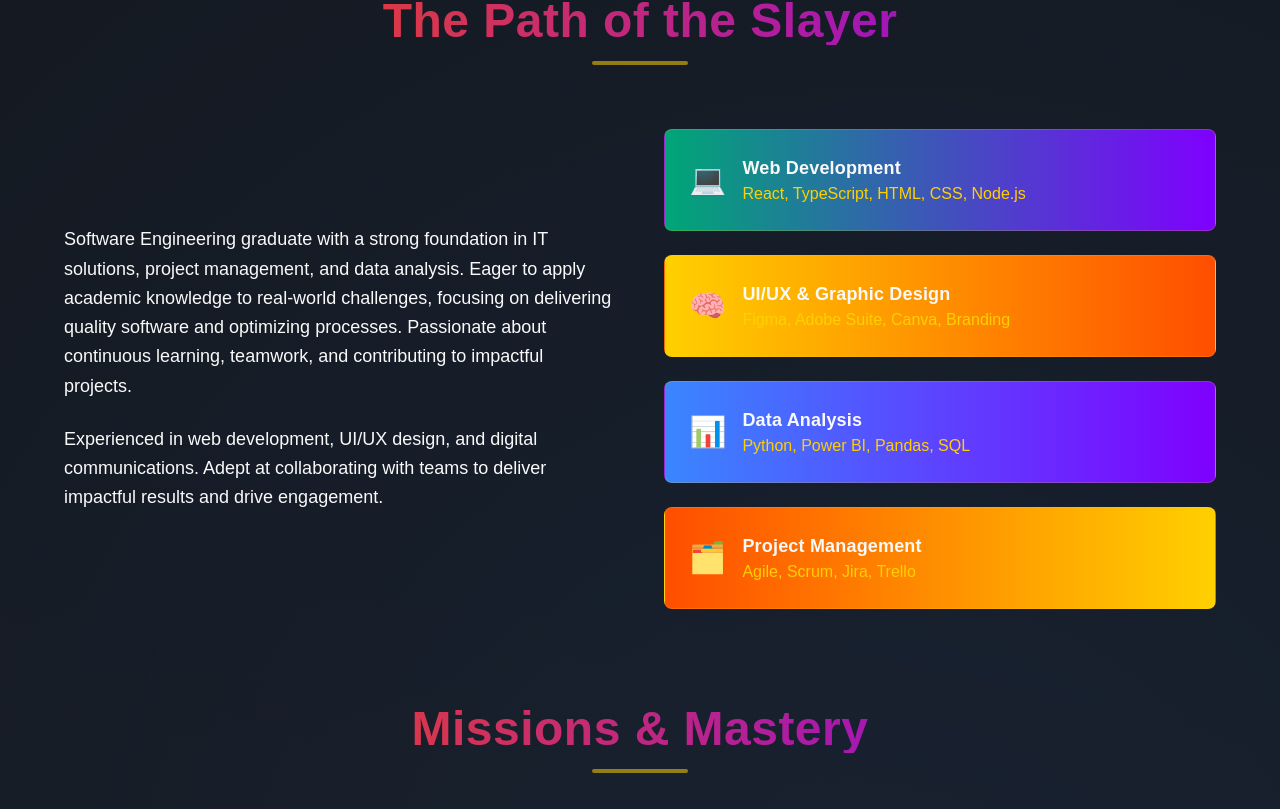
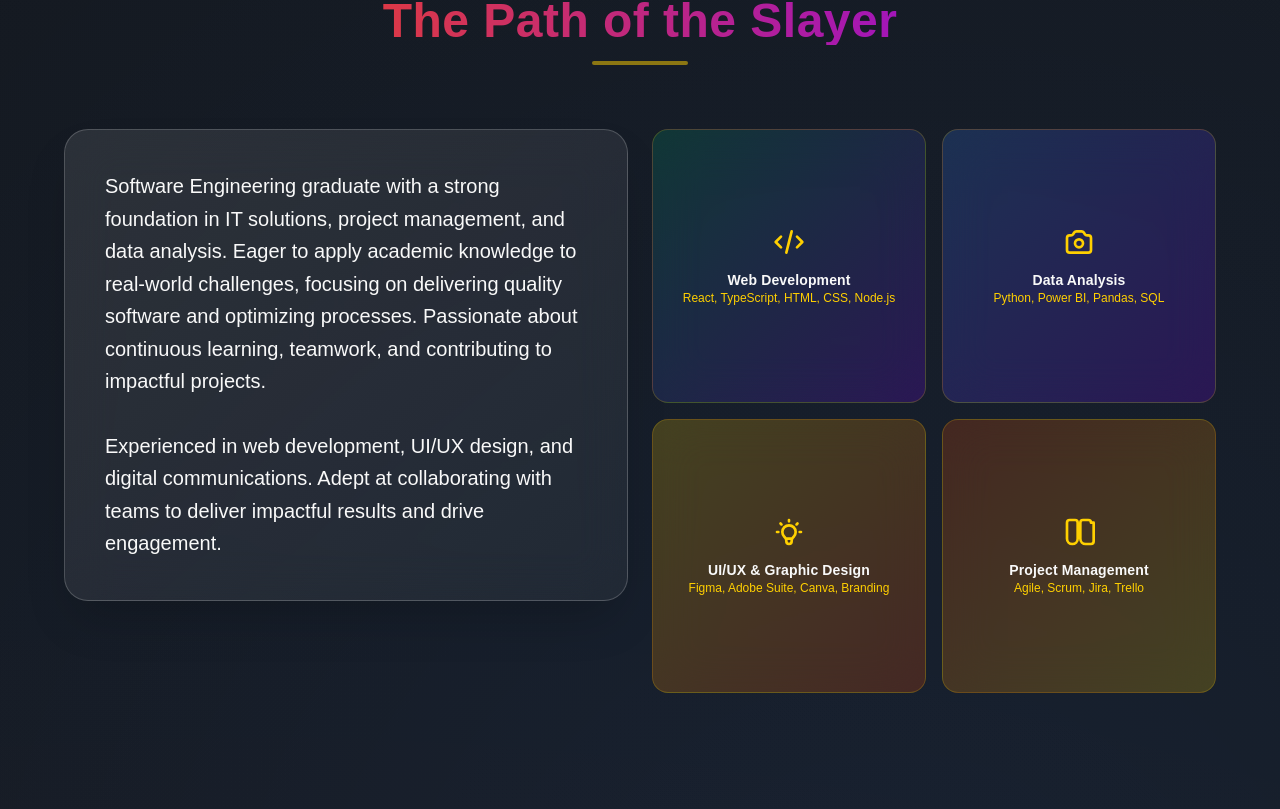
Before and after one commit to mahimrahman/Portfolio-JJKxDS-Themed, a React (Create React App) app: page / in a window 1280 px wide. Shown: the part 851-1660 px from the top of the page. Built offline with nearby package versions, Linux system fonts and the light colour scheme.

Commit message:
Revamped About component with new SVG icons for each card, improved layout with a 50-50 grid structure, and enhanced animations for text and card interactions. Updated content for better clarity and engagement.

```diff
--- a/src/components/About.tsx
+++ b/src/components/About.tsx
@@ -6,28 +6,45 @@ const aboutCards = [
   {
     title: 'Development',
     subtitle: 'Code Sorcery',
-    icon: '💻',
+    icon: (
+      <svg className="w-8 h-8" fill="none" stroke="currentColor" viewBox="0 0 24 24">
+        <path strokeLinecap="round" strokeLinejoin="round" strokeWidth={2} d="M10 20l4-16m4 4l4 4-4 4M6 16l-4-4 4-4" />
+      </svg>
+    ),
     color: 'from-checkered-green to-domain-violet',
     link: '/development',
   },
   {
     title: 'UI/UX',
     subtitle: 'User Alchemy',
-    icon: '🧠',
+    icon: (
+      <svg className="w-8 h-8" fill="none" stroke="currentColor" viewBox="0 0 24 24">
+        <path strokeLinecap="round" strokeLinejoin="round" strokeWidth={2} d="M9.663 17h4.673M12 3v1m6.364 1.636l-.707.707M21 12h-1M4 12H3m3.343-5.657l-.707-.707m2.828 9.9a5 5 0 117.072 0l-.548.547A3.374 3.374 0 0014 18.469V19a2 2 0 11-4 0v-.531c0-.895-.356-1.754-.988-2.386l-.548-.547z" />
+      </svg>
+    ),
     color: 'from-zenitsu-lightning to-rengoku-flame',
     link: '/uiux',
   },
   {
     title: 'Photography',
     subtitle: 'Lens Chronicles',
-    icon: '📸',
+    icon: (
+      <svg className="w-8 h-8" fill="none" stroke="currentColor" viewBox="0 0 24 24">
+        <path strokeLinecap="round" strokeLinejoin="round" strokeWidth={2} d="M3 9a2 2 0 012-2h.93a2 2 0 001.664-.89l.812-1.22A2 2 0 0110.07 4h3.86a2 2 0 011.664.89l.812 1.22A2 2 0 0018.07 7H19a2 2 0 012 2v9a2 2 0 01-2 2H5a2 2 0 01-2-2V9z" />
+        <path strokeLinecap="round" strokeLinejoin="round" strokeWidth={2} d="M15 13a3 3 0 11-6 0 3 3 0 016 0z" />
+      </svg>
+    ),
     color: 'from-rengoku-flame to-domain-violet',
     link: '/photography',
   },
   {
     title: 'Graphic Design',
     subtitle: 'Visual Symmetry',
-    icon: '🎨',
+    icon: (
+      <svg className="w-8 h-8" fill="none" stroke="currentColor" viewBox="0 0 24 24">
+        <path strokeLinecap="round" strokeLinejoin="round" strokeWidth={2} d="M7 21a4 4 0 01-4-4V5a2 2 0 012-2h4a2 2 0 012 2v12a4 4 0 01-4 4zM21 5a2 2 0 00-2-2h-4a2 2 0 00-2 2v12a4 4 0 004 4h4a2 2 0 002-2V5z" />
+      </svg>
+    ),
     color: 'from-cursed-blue to-domain-violet',
     link: '/design',
   },
@@ -48,64 +65,249 @@ const About: React.FC = () =>
         </h2>
         <span className="block w-24 h-1 mx-auto mb-8 bg-zenitsu-lightning rounded-full animate-pulse" />
       </motion.div>
-      <div className="grid md:grid-cols-2 gap-12 items-center">
+
+      {/* Bento Grid Layout - 50-50 proportions with enhanced animations */}
+      <div className="grid grid-cols-1 lg:grid-cols-2 gap-6 h-[600px] items-start">
+        {/* Left Column - Text Section (50% width) */}
         <motion.div
-          initial={{ opacity: 0, x: -20 }}
-          whileInView={{ opacity: 1, x: 0 }}
-          transition={{ duration: 0.8 }}
-          viewport={{ once: true }}
+          initial={{ opacity: 0, x: -30, y: 20 }}
+          whileInView={{ opacity: 1, x: 0, y: 0 }}
+          transition={{
+            duration: 1.2,
+            ease: [0.25, 0.46, 0.45, 0.94],
+            delay: 0.1
+          }}
+          viewport={{ once: true, margin: "-100px" }}
           className="space-y-6"
         >
-          <p className="text-lg text-snow-white leading-relaxed break-words whitespace-normal min-w-0">
+          <motion.div
+            className="h-full bg-gradient-to-br from-snow-white/10 to-snow-white/5 backdrop-blur-xl rounded-3xl border border-snow-white/20 shadow-2xl shadow-black/20 p-10 flex flex-col justify-center"
+            whileHover={{
+              scale: 1.02,
+              y: -5,
+              boxShadow: "0 25px 50px -12px rgba(0, 0, 0, 0.4)"
+            }}
+            transition={{
+              type: "spring",
+              stiffness: 300,
+              damping: 20,
+              duration: 0.6
+            }}
+          >
+            <motion.div
+              className="space-y-8"
+              initial={{ opacity: 0, y: 20 }}
+              whileInView={{ opacity: 1, y: 0 }}
+              transition={{
+                duration: 0.8,
+                delay: 0.3,
+                ease: "easeOut"
+              }}
+              viewport={{ once: true }}
+            >
+              <motion.p
+                className="text-xl text-snow-white leading-relaxed break-words whitespace-normal min-w-0"
+                initial={{ opacity: 0, y: 15 }}
+                whileInView={{ opacity: 1, y: 0 }}
+                transition={{
+                  duration: 0.6,
+                  delay: 0.4,
+                  ease: "easeOut"
+                }}
+                viewport={{ once: true }}
+              >
                 Software Engineering graduate with a strong foundation in IT solutions, project management, and data analysis. Eager to apply academic knowledge to real-world challenges, focusing on delivering quality software and optimizing processes. Passionate about continuous learning, teamwork, and contributing to impactful projects.
-          </p>
-          <p className="text-lg text-snow-white leading-relaxed break-words whitespace-normal min-w-0">
+              </motion.p>
+              <motion.p
+                className="text-xl text-snow-white leading-relaxed break-words whitespace-normal min-w-0"
+                initial={{ opacity: 0, y: 15 }}
+                whileInView={{ opacity: 1, y: 0 }}
+                transition={{
+                  duration: 0.6,
+                  delay: 0.6,
+                  ease: "easeOut"
+                }}
+                viewport={{ once: true }}
+              >
                 Experienced in web development, UI/UX design, and digital communications. Adept at collaborating with teams to deliver impactful results and drive engagement.
-          </p>
+              </motion.p>
             </motion.div>
+          </motion.div>
+        </motion.div>
+
+        {/* Right Column - 4 Square Cards in 2x2 Grid (50% width) */}
         <motion.div
-          initial={{ opacity: 0, x: 20 }}
-          whileInView={{ opacity: 1, x: 0 }}
-          transition={{ duration: 0.8 }}
+          initial={{ opacity: 0, x: 30, y: 20 }}
+          whileInView={{ opacity: 1, x: 0, y: 0 }}
+          transition={{
+            duration: 1.2,
+            ease: [0.25, 0.46, 0.45, 0.94],
+            delay: 0.2
+          }}
+          viewport={{ once: true, margin: "-100px" }}
+          className="grid grid-cols-2 gap-4 h-full"
+        >
+          {/* Top Row - 2 Square Cards */}
+          <div className="space-y-4">
+            <motion.div
+              className="aspect-square bg-gradient-to-br from-checkered-green/20 to-domain-violet/20 backdrop-blur-xl rounded-2xl border border-zenitsu-lightning/20 hover:border-zenitsu-lightning/40 transition-all duration-300 cursor-pointer p-4 flex flex-col justify-center group hover:shadow-xl hover:shadow-checkered-green/20"
+              initial={{ opacity: 0, scale: 0.8, y: 20 }}
+              whileInView={{ opacity: 1, scale: 1, y: 0 }}
+              whileHover={{
+                scale: 1.05,
+                y: -8,
+                rotateY: 5,
+                boxShadow: "0 20px 40px -12px rgba(0, 0, 0, 0.3)"
+              }}
+              transition={{
+                duration: 0.8,
+                delay: 0.4,
+                ease: [0.25, 0.46, 0.45, 0.94],
+                type: "spring",
+                stiffness: 400,
+                damping: 15
+              }}
               viewport={{ once: true }}
-          className="grid grid-cols-1 gap-6"
             >
-          <motion.div className="bg-gradient-to-r from-checkered-green to-domain-violet p-6 rounded-lg border border-zenitsu-lightning/20 hover:border-zenitsu-lightning/40 transition-colors duration-300 cursor-pointer">
-            <div className="flex items-center gap-4">
-              <span className="text-3xl">💻</span>
+              <motion.div
+                className="flex flex-col items-center text-center gap-3"
+                whileHover={{ scale: 1.02 }}
+                transition={{ duration: 0.3 }}
+              >
+                <motion.div
+                  className="text-zenitsu-lightning group-hover:scale-110 transition-transform duration-300"
+                  whileHover={{ rotate: 5 }}
+                  transition={{ duration: 0.3 }}
+                >
+                  {aboutCards[0].icon}
+                </motion.div>
                 <div>
-                <h3 className="text-snow-white font-bold text-lg">Web Development</h3>
-                <p className="text-zenitsu-lightning text-base break-words whitespace-normal min-w-0">React, TypeScript, HTML, CSS, Node.js</p>
-              </div>
+                  <h3 className="text-snow-white font-bold text-sm">Web Development</h3>
+                  <p className="text-zenitsu-lightning text-xs break-words whitespace-normal min-w-0">React, TypeScript, HTML, CSS, Node.js</p>
                 </div>
               </motion.div>
-          <motion.div className="bg-gradient-to-r from-zenitsu-lightning to-rengoku-flame p-6 rounded-lg border border-zenitsu-lightning/20 hover:border-zenitsu-lightning/40 transition-colors duration-300 cursor-pointer">
-            <div className="flex items-center gap-4">
-              <span className="text-3xl">🧠</span>
+            </motion.div>
+
+            <motion.div
+              className="aspect-square bg-gradient-to-br from-zenitsu-lightning/20 to-rengoku-flame/20 backdrop-blur-xl rounded-2xl border border-zenitsu-lightning/20 hover:border-zenitsu-lightning/40 transition-all duration-300 cursor-pointer p-4 flex flex-col justify-center group hover:shadow-xl hover:shadow-zenitsu-lightning/20"
+              initial={{ opacity: 0, scale: 0.8, y: 20 }}
+              whileInView={{ opacity: 1, scale: 1, y: 0 }}
+              whileHover={{
+                scale: 1.05,
+                y: -8,
+                rotateY: -5,
+                boxShadow: "0 20px 40px -12px rgba(0, 0, 0, 0.3)"
+              }}
+              transition={{
+                duration: 0.8,
+                delay: 0.5,
+                ease: [0.25, 0.46, 0.45, 0.94],
+                type: "spring",
+                stiffness: 400,
+                damping: 15
+              }}
+              viewport={{ once: true }}
+            >
+              <motion.div
+                className="flex flex-col items-center text-center gap-3"
+                whileHover={{ scale: 1.02 }}
+                transition={{ duration: 0.3 }}
+              >
+                <motion.div
+                  className="text-zenitsu-lightning group-hover:scale-110 transition-transform duration-300"
+                  whileHover={{ rotate: -5 }}
+                  transition={{ duration: 0.3 }}
+                >
+                  {aboutCards[1].icon}
+                </motion.div>
                 <div>
-                <h3 className="text-snow-white font-bold text-lg">UI/UX & Graphic Design</h3>
-                <p className="text-zenitsu-lightning text-base break-words whitespace-normal min-w-0">Figma, Adobe Suite, Canva, Branding</p>
-              </div>
+                  <h3 className="text-snow-white font-bold text-sm">UI/UX & Graphic Design</h3>
+                  <p className="text-zenitsu-lightning text-xs break-words whitespace-normal min-w-0">Figma, Adobe Suite, Canva, Branding</p>
                 </div>
               </motion.div>
-          <motion.div className="bg-gradient-to-r from-cursed-blue to-domain-violet p-6 rounded-lg border border-zenitsu-lightning/20 hover:border-zenitsu-lightning/40 transition-colors duration-300 cursor-pointer">
-            <div className="flex items-center gap-4">
-              <span className="text-3xl">📊</span>
+            </motion.div>
+          </div>
+
+          {/* Bottom Row - 2 Square Cards */}
+          <div className="space-y-4">
+            <motion.div
+              className="aspect-square bg-gradient-to-br from-cursed-blue/20 to-domain-violet/20 backdrop-blur-xl rounded-2xl border border-zenitsu-lightning/20 hover:border-zenitsu-lightning/40 transition-all duration-300 cursor-pointer p-4 flex flex-col justify-center group hover:shadow-xl hover:shadow-cursed-blue/20"
+              initial={{ opacity: 0, scale: 0.8, y: 20 }}
+              whileInView={{ opacity: 1, scale: 1, y: 0 }}
+              whileHover={{
+                scale: 1.05,
+                y: -8,
+                rotateY: 5,
+                boxShadow: "0 20px 40px -12px rgba(0, 0, 0, 0.3)"
+              }}
+              transition={{
+                duration: 0.8,
+                delay: 0.6,
+                ease: [0.25, 0.46, 0.45, 0.94],
+                type: "spring",
+                stiffness: 400,
+                damping: 15
+              }}
+              viewport={{ once: true }}
+            >
+              <motion.div
+                className="flex flex-col items-center text-center gap-3"
+                whileHover={{ scale: 1.02 }}
+                transition={{ duration: 0.3 }}
+              >
+                <motion.div
+                  className="text-zenitsu-lightning group-hover:scale-110 transition-transform duration-300"
+                  whileHover={{ rotate: 5 }}
+                  transition={{ duration: 0.3 }}
+                >
+                  {aboutCards[2].icon}
+                </motion.div>
                 <div>
-                <h3 className="text-snow-white font-bold text-lg">Data Analysis</h3>
-                <p className="text-zenitsu-lightning text-base break-words whitespace-normal min-w-0">Python, Power BI, Pandas, SQL</p>
-              </div>
+                  <h3 className="text-snow-white font-bold text-sm">Data Analysis</h3>
+                  <p className="text-zenitsu-lightning text-xs break-words whitespace-normal min-w-0">Python, Power BI, Pandas, SQL</p>
                 </div>
               </motion.div>
-          <motion.div className="bg-gradient-to-r from-rengoku-flame to-zenitsu-lightning p-6 rounded-lg border border-zenitsu-lightning/20 hover:border-zenitsu-lightning/40 transition-colors duration-300 cursor-pointer">
-            <div className="flex items-center gap-4">
-              <span className="text-3xl">🗂️</span>
+            </motion.div>
+
+            <motion.div
+              className="aspect-square bg-gradient-to-br from-rengoku-flame/20 to-zenitsu-lightning/20 backdrop-blur-xl rounded-2xl border border-zenitsu-lightning/20 hover:border-zenitsu-lightning/40 transition-all duration-300 cursor-pointer p-4 flex flex-col justify-center group hover:shadow-xl hover:shadow-rengoku-flame/20"
+              initial={{ opacity: 0, scale: 0.8, y: 20 }}
+              whileInView={{ opacity: 1, scale: 1, y: 0 }}
+              whileHover={{
+                scale: 1.05,
+                y: -8,
+                rotateY: -5,
+                boxShadow: "0 20px 40px -12px rgba(0, 0, 0, 0.3)"
+              }}
+              transition={{
+                duration: 0.8,
+                delay: 0.7,
+                ease: [0.25, 0.46, 0.45, 0.94],
+                type: "spring",
+                stiffness: 400,
+                damping: 15
+              }}
+              viewport={{ once: true }}
+            >
+              <motion.div
+                className="flex flex-col items-center text-center gap-3"
+                whileHover={{ scale: 1.02 }}
+                transition={{ duration: 0.3 }}
+              >
+                <motion.div
+                  className="text-zenitsu-lightning group-hover:scale-110 transition-transform duration-300"
+                  whileHover={{ rotate: -5 }}
+                  transition={{ duration: 0.3 }}
+                >
+                  {aboutCards[3].icon}
+                </motion.div>
                 <div>
-                <h3 className="text-snow-white font-bold text-lg">Project Management</h3>
-                <p className="text-zenitsu-lightning text-base break-words whitespace-normal min-w-0">Agile, Scrum, Jira, Trello</p>
-              </div>
+                  <h3 className="text-snow-white font-bold text-sm">Project Management</h3>
+                  <p className="text-zenitsu-lightning text-xs break-words whitespace-normal min-w-0">Agile, Scrum, Jira, Trello</p>
                 </div>
               </motion.div>
+            </motion.div>
+          </div>
         </motion.div>
       </div>
     </div>
```
Lines whose indentation alone changed are shown as unchanged.
